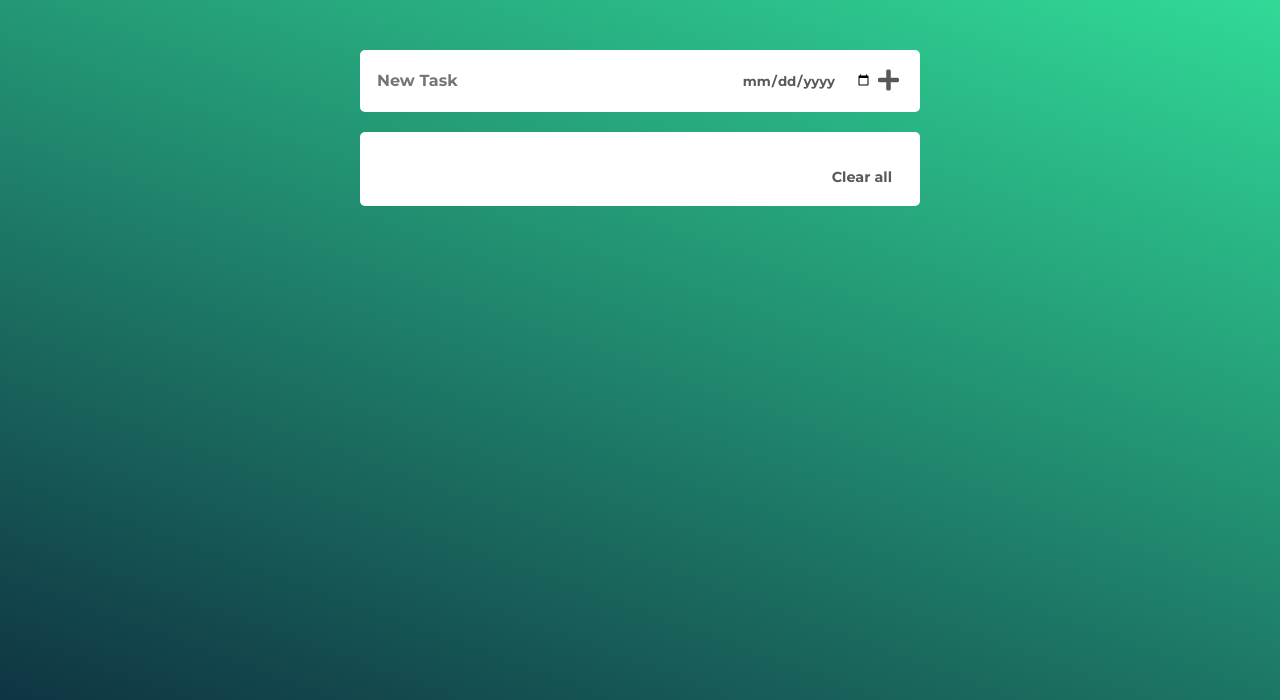
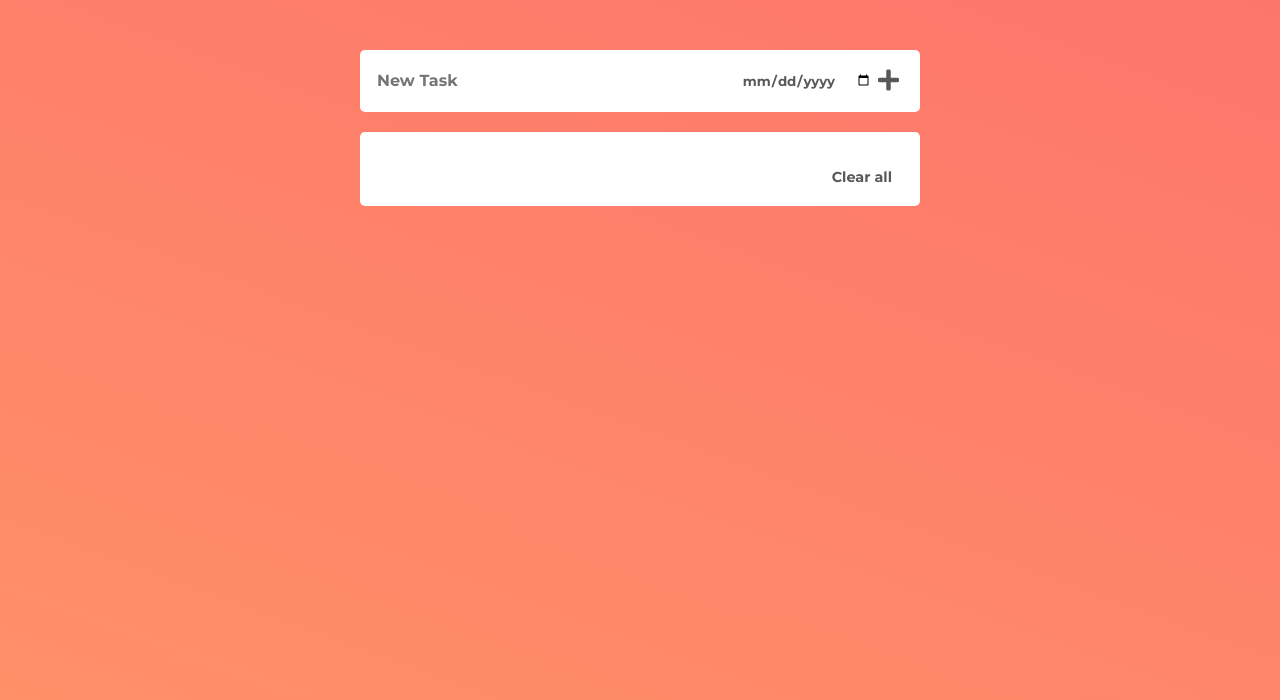
Before and after one commit to LeonBradic/todo, a plain HTML site: page todo/index.html in a window 1280 px wide. Shown: the part 100-800 px from the top of the page. Drawn offline with Linux system fonts and the light colour scheme.

Commit message:
Add files via upload

```diff
--- a/todo/assets/styles.css
+++ b/todo/assets/styles.css
@@ -7,7 +7,7 @@
 html {
     height: 100vh;
     width: 100vw;
-    background-image: linear-gradient(200deg,#34e89e, #0f3443);
+    background-image: linear-gradient(200deg,#fd746c, #ff9068);
 }
 
 .container {
```
